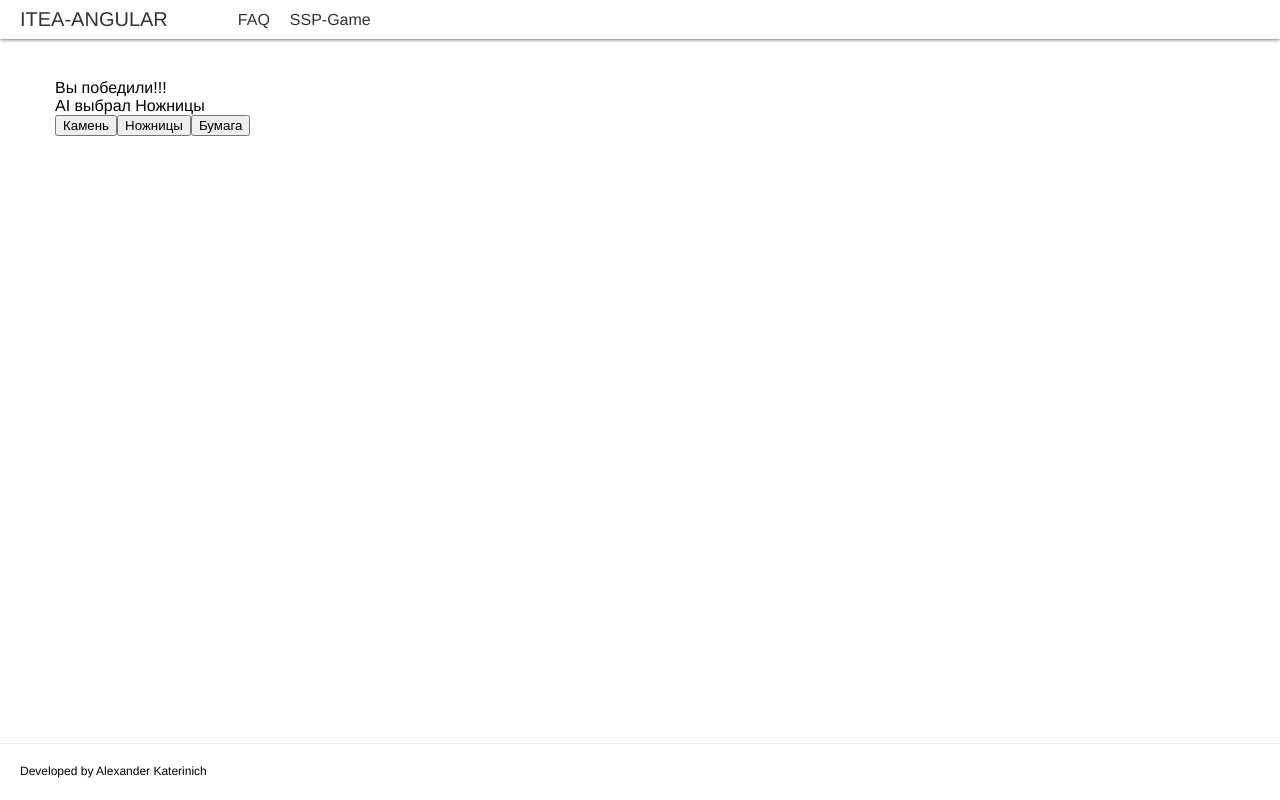
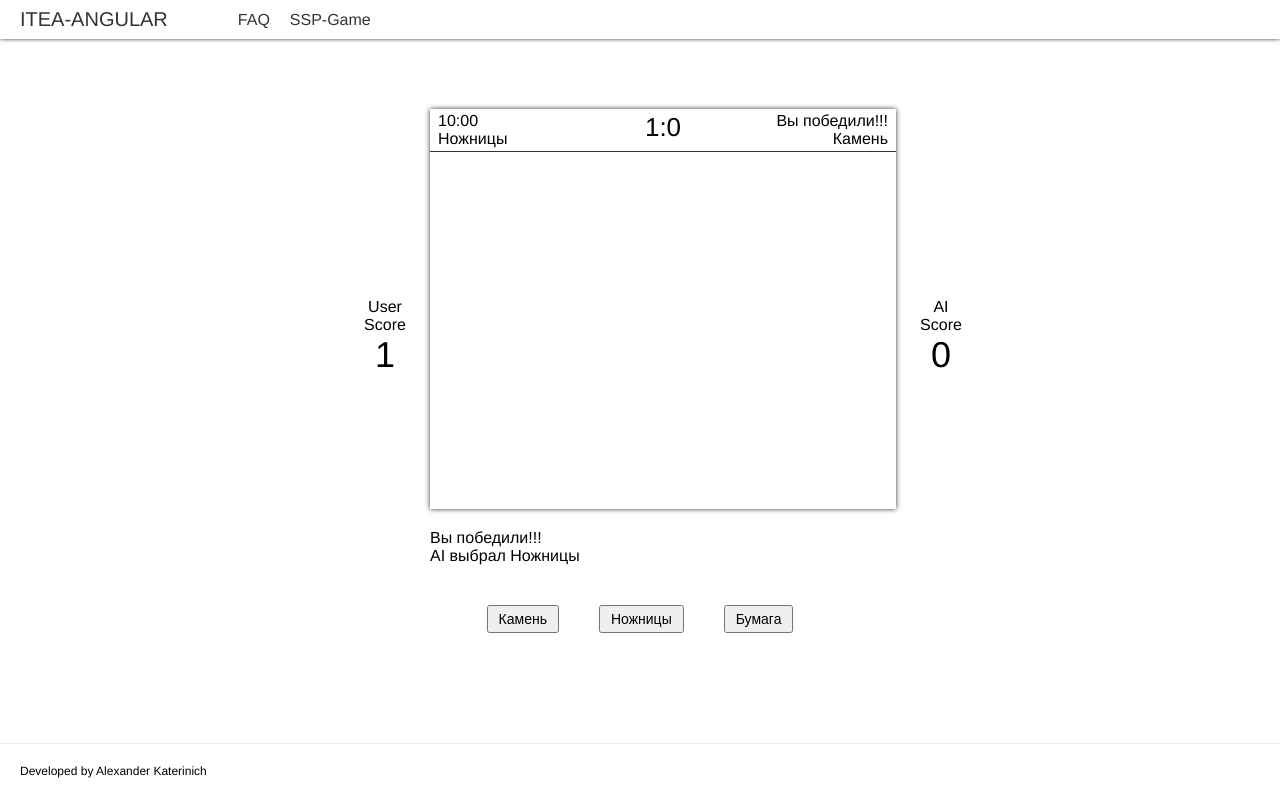
Before and after one commit to Pan1k/itea-angular, an Angular app: page /ssp-game in a window 1280 px wide. Both pictures are taken after a click on the button "Камень". Built offline with nearby package versions, Linux system fonts and the light colour scheme.

Commit message:
Adding main functions for game

```diff
--- a/src/app/pages/ssp-game/ssp-game.component.html
+++ b/src/app/pages/ssp-game/ssp-game.component.html
@@ -1,10 +1,35 @@
+<div class="game-frame">
   <div class="result-window">
+    <div class="result-window__score">
+      <span>User Score</span>
+      {{userScore}}
+    </div>
+    <div class="result-window__main">
+      <div class="history-list">
+        <div class="history-list__item" *ngFor="let item of gameResults">
+          <div>
+            <span>{{item.time}}</span>
+            <span>{{getTitle(item.userChoice)}}</span>
+          </div>
+          <div class="middle">{{item.score}}</div>
+          <div>
+            <span>{{item.result}}</span>
+            <span>{{getTitle(item.aiChoice)}}</span>
+          </div>
+        </div>
+      </div>
       <div *ngIf="!isGameStarted">Сделайте свой выбор</div>
       <div *ngIf="isGameStarted">{{gameResult}}</div>
       <div *ngIf="isGameStarted">AI выбрал {{getTitle(AIChoice)}}</div>
     </div>
-<div class="ssp-game-buttons">
+    <div class="result-window__score">
+      <span>AI Score</span>
+      {{aiScore}}
+    </div>
+  </div>
+  <div class="game-frame-buttons">
     <button (click)="userButtonClickHandler(0)">{{getTitle(0)}}</button>
     <button (click)="userButtonClickHandler(1)">{{getTitle(1)}}</button>
     <button (click)="userButtonClickHandler(2)">{{getTitle(2)}}</button>
   </div>
+</div>
--- a/src/app/pages/ssp-game/ssp-game.component.scss
+++ b/src/app/pages/ssp-game/ssp-game.component.scss
@@ -0,0 +1,84 @@
+.game-frame {
+  display: flex;
+  width: 100%;
+  max-width: 600px;
+  margin: 30px auto;
+  flex-direction: column;
+  align-items: center;
+
+  & > div {
+    width: 100%;
+  }
+}
+
+.result-window {
+  display: flex;
+  align-items: stretch;
+  height: 100%;
+
+  &__score {
+    display: flex;
+    flex-direction: column;
+    justify-content: center;
+    align-items: center;
+    width: 60px;
+    flex: none;
+    font-size: 36px;
+    padding: 20px 15px;
+
+    span {
+      text-align: center;
+      font-size: 16px;
+    }
+  }
+
+  &__main {
+      flex: 1 1 auto;
+  }
+
+  .history-list {
+    height: 400px;
+    box-shadow: 0 0 5px #333;
+    margin-bottom: 20px;
+    overflow-y: scroll;
+  }
+}
+
+.game-frame-buttons {
+  display: flex;
+  justify-content: center;
+  align-items: center;
+  margin-top: 40px;
+
+  button {
+    margin: 0 20px;
+    padding: 4px 10px;
+    font-size: 14px;
+  }
+}
+
+.history-list {
+  &__item {
+    display: flex;
+    padding: 3px 8px;
+    border-bottom: 1px solid #333;
+
+    & > div {
+      display: flex;
+      flex-direction: column;
+      justify-content: stretch;
+      width: 150px;
+      flex: none;
+
+      &:last-child {
+        align-items: flex-end;
+      }
+    }
+
+    .middle {
+      flex: 1 1 auto;
+      text-align: center;
+      font-size: 26px;
+    }
+  }
+}
--- a/src/app/pages/ssp-game/ssp-game.component.ts
+++ b/src/app/pages/ssp-game/ssp-game.component.ts
@@ -1,15 +1,37 @@
 import { Component, OnInit } from '@angular/core';
+
+interface IWinsArr {
+  [index: number]: number[];
+}
+
+interface IGameResults {
+  time: string,
+  result: string,
+  userChoice: number,
+  aiChoice: number,
+  score: string
+}
 
 @Component({
   selector: 'app-ssp-game',
   templateUrl: './ssp-game.component.html',
   styleUrls: ['./ssp-game.component.scss']
 })
+
 export class SspGameComponent implements OnInit {
+  winsMatrix: IWinsArr = {
+    0: [1],
+    1: [2],
+    2: [0]
+  }
   gameElems = ['Камень', 'Ножницы', 'Бумага'];
+  gameResults: Array<IGameResults> = [];
   isGameStarted: boolean = false;
   AIChoice: number = 0;
+  userChoice: number = 0;
   gameResult: string = '';
+  userScore: number = 0;
+  aiScore: number = 0;
 
   constructor() {
   }
@@ -25,21 +47,41 @@ export class SspGameComponent implements OnInit {
   userButtonClickHandler(val: number): void {
     this.isGameStarted = true;
     this.AIChoice = this.AISelectEvent();
-    this.showResult(val);
+    this.userChoice = val;
+    this.showResult();
   }
 
-  showResult(val: number) {
-    if(val === this.AIChoice) {
+  showResult() {
+    if(this.userChoice === this.AIChoice) {
       this.gameResult = 'Ничья'
-    } else if (val < this.AIChoice) {
-      this.gameResult = 'Вы победили!!!'
     } else {
-      this.gameResult = 'Вы проиграли =('
+      if (this.winsMatrix[this.userChoice].includes(this.AIChoice)) {
+        this.gameResult = 'Вы победили!!!'
+        ++this.userScore;
+      } else {
+        this.gameResult = 'Вы проиграли =('
+        ++this.aiScore;
+      }
     }
+    this.saveResult();
   }
 
   AISelectEvent(): number {
     return Math.floor(Math.random() * 3);
   }
 
+  saveResult(): void {
+    let result: IGameResults = {
+      time: "10:00",
+      result: this.gameResult,
+      userChoice: this.AIChoice,
+      aiChoice: this.userChoice,
+      score: `${this.userScore}:${this.aiScore}`
+    }
+    this.gameResults = [
+      result,
+      ...this.gameResults
+    ]
+  }
+
 }
```
Lines whose indentation alone changed are shown as unchanged.
